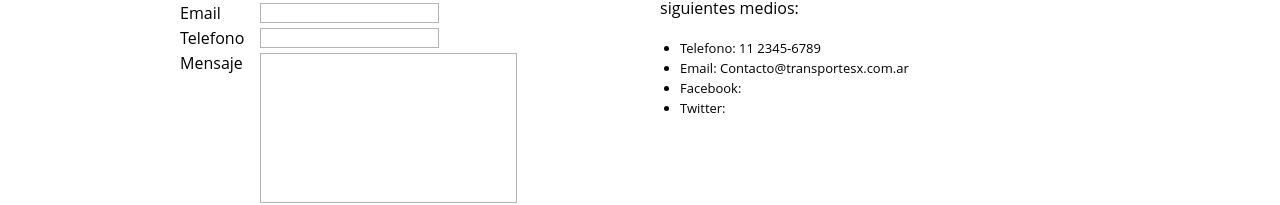
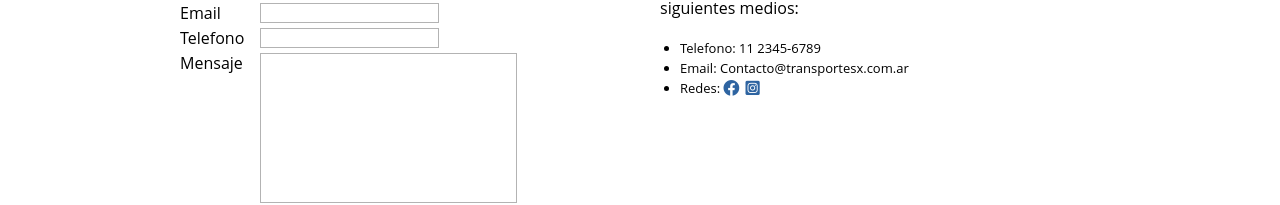
Before and after one commit to miguelgh/ReactParte1, a React (Create React App) app: page /contacto in a window 1280 px wide. Shown: the part 233-438 px from the top of the page. Built offline with nearby package versions, Linux system fonts and the light colour scheme.

Commit message:
se corrige contactoPage

```diff
--- a/public/index.html
+++ b/public/index.html
@@ -1,5 +1,5 @@
 <!DOCTYPE html>
-<html lang="en">
+<html lang="es">
   <head>
     <meta charset="utf-8" />
     <link rel="icon" href="%PUBLIC_URL%/favicon.ico" />
@@ -9,6 +9,10 @@
       name="description"
       content="Web site created using create-react-app"
     />
+
+    <!-- Font Awesome -->
+    <link rel="stylesheet" href="https://cdnjs.cloudflare.com/ajax/libs/font-awesome/6.4.2/css/all.min.css" integrity="sha512-z3gLpd7yknf1YoNbCzqRKc4qyor8gaKU1qmn+CShxbuBusANI9QpRohGBreCFkKxLhei6S9CQXFEbbKuqLg0DA==" crossorigin="anonymous" referrerpolicy="no-referrer" />
+
     <link rel="apple-touch-icon" href="%PUBLIC_URL%/logo192.png" />
     <!--
       manifest.json provides metadata used when your web app is installed on a
--- a/src/pages/ContactoPage.js
+++ b/src/pages/ContactoPage.js
@@ -71,8 +71,10 @@ const ContactoPage = (props) => {
                     <ul>
                         <li>Telefono: 11 2345-6789</li>
                         <li>Email: Contacto@transportesx.com.ar</li>
-                        <li>Facebook:</li>
-                        <li>Twitter:</li>
+                        <li>Redes:
+                            <a href='https://www.facebook.com/'><i className="fa-brands fa-facebook fa-lg"></i></a>
+                            <a href='https://www.instagram.com/'><i className="fa-brands fa-square-instagram fa-lg"></i></a>
+                        </li>
                     </ul>
             </div>
         </main>
--- a/src/styles/components/pages/ContactoPage.css
+++ b/src/styles/components/pages/ContactoPage.css
@@ -1,4 +1,3 @@
-/*contacto*/
 .contacto{
     display: flex;
     flex-direction: column;
@@ -48,9 +47,14 @@
     font-size: 13px;
     margin-left: 20px;
 }
+.datos ul li a{
+    color: #2e64a1;
+    text-decoration: none;
+    margin: 0px 3px;
+}
+
 @media (min-width:650px){
     .contacto{
         flex-direction: row;
     }
 }
-/* fin Contacto */
```
